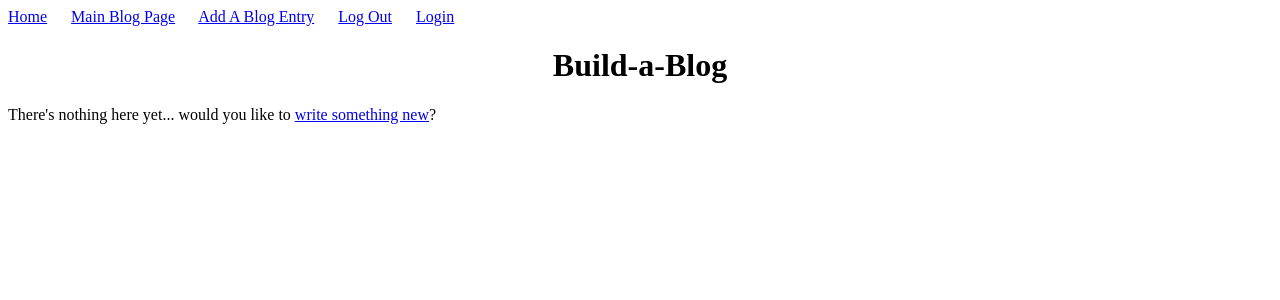
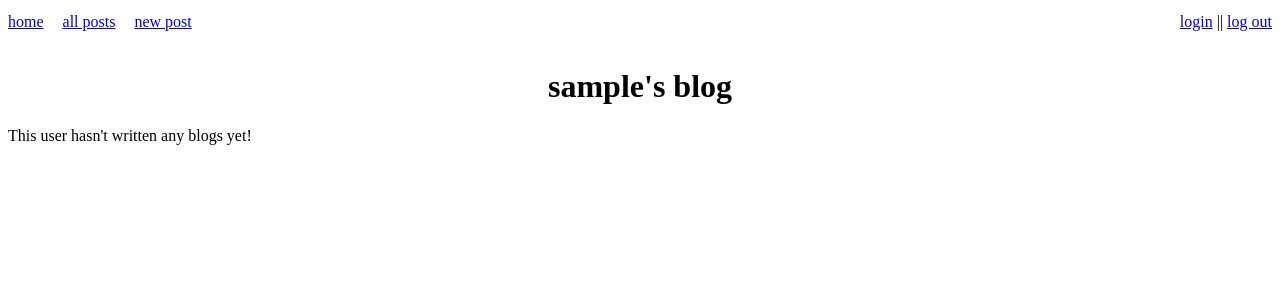
Before and after one commit to lyozaa/blogz, a Flask app: page /blog?user=1 in a window 1280 px wide. Shown: the top 300 px of the page. Run offline with Flask 2, Linux system fonts and the light colour scheme; the visitor is signed in with stand-in values (Sample User, id 1); data comes from the database, SQL or seed files in the repository; data that the repository does not hold is empty.

Commit message:
FINISHED!

```diff
--- a/main.py
+++ b/main.py
@@ -13,7 +13,6 @@ class Blog(db.Model):
     id = db.Column(db.Integer, primary_key=True)
     title = db.Column(db.String(120))
     body = db.Column(db.String(1200))
-    #TODO: line 17 user to username?
     owner_id = db.Column(db.Integer, db.ForeignKey("user.id"))
 
     def __init__(self, title, body, owner):
@@ -21,12 +20,13 @@ class Blog(db.Model):
         self.body = body
         self.owner = owner
 
+
 class User(db.Model):
 
     id = db.Column(db.Integer, primary_key=True)
     username = db.Column(db.String(20))
     password = db.Column(db.String(20))
-    blog = db.relationship("Blog", backref="owner")
+    blogs = db.relationship("Blog", backref="owner")
 
     def __init__(self, username, password):
         self.username = username
@@ -36,7 +36,7 @@ class User(db.Model):
 @app.before_request
 def require_login():
     #TODO: delete "login" after / is set up
-    route_whitelist = ["signup", "index", "blog_index", "login"]
+    route_whitelist = ["login","blog_index", "index", "signup"]
     if request.endpoint not in route_whitelist and "username" not in session:
         return redirect("/login")
 
@@ -47,15 +47,18 @@ def login():
         username = request.form["username"]
         password = request.form["password"]
         user = User.query.filter_by(username=username).first()
-        if user and user.password == password:
+        if not user:
+            flash("That username doesn't exist.", category="error")
+            return render_template("login.html")
+        if user.password != password:
+            flash("That password is incorrect.", category="error")
+            return render_template("login.html")
+        else:
             session["username"] = username
             flash("Logged In!", category="success")
             return redirect("/newpost")
-        else:
-            flash("User password incorrect, or user does not exist", category="error")
-            return render_template("login.html")
-
-    return render_template("login.html")
+    else:
+        return render_template("login.html")
 
 
 @app.route("/signup", methods=["POST", "GET"])
@@ -72,7 +75,6 @@ def signup():
         #initialize the error messages
         username_error_msg = ""
         password_error_msg = ""
-        verify_password_error_msg = ""
 
         #username qualify conditions
         if username == "":
@@ -89,29 +91,34 @@ def signup():
         #password qualify conditions
         if password == "":
             password_error_msg = flash("Please enter a password.", category="error")
+        if len(password) < 3:
+            password_error_msg = flash("Password must be at least 3 characters.", category="error")
         if password != verify:
             password_error_msg = flash("Passwords do not match.", category="error")
-            verify_password_error_msg = flash("Passwords do not match.", category="error")
         else:
             password_error_msg == ""
-            verify_password_error_msg == ""
 
         #if all fields pass qualifying conditions, check the database to see if user is unique
-        if not username_error_msg and not password_error_msg and not verify_password_error_msg:
+        if username_error_msg == "" and password_error_msg == "":
             existing_username = user = User.query.filter_by(username=username).first()
             if not existing_username:
                 new_user = User(username, password)
                 db.session.add(new_user)
                 db.session.commit()
                 session["username"] = username
+                #TODO: Flash "Welcome to Blogz, {{username}}!"
                 return redirect("/newpost")
             else:
+                username_error_msg = flash("That username is already taken.", category="error")
                 return render_template("signup.html",
-                    username_error = username_error_msg,
-                    password_error = password_error_msg,
-                    verify_error = verify_password_error_msg)
+                    username_error = username_error_msg)
+        else:
+            return render_template("signup.html",
+                username_error = username_error_msg,
+                password_error = password_error_msg)
 
     return render_template("signup.html")
+
 
 @app.route("/logout")
 def logout():
@@ -122,20 +129,29 @@ def logout():
 
 @app.route("/")
 def index():
-    return redirect("/blog")
+    users = User.query.all()
+    return render_template("index.html",
+        users=users)
 
 
 @app.route("/blog")
 def blog_index():
-    #To see the index page that displays all the blog posts
-    if not request.args.get("id"):
-        all_posts = Blog.query.all()
-        return render_template("blog.html", title="Blog", posts=all_posts)
-    #To access a specific blog post's page
+    # Use Case 1: User clicks on post title to access a single post's page
+    if request.args.get('id'):
+        post_id = request.args.get('id')
+        post = Blog.query.get(post_id)
+        return render_template("single-post.html", post=post)
+    # Use Case 2: User clicks on username link (from index or end of post) to go to user's blog
+    elif request.args.get('user'):
+        owner_id = request.args.get('user')
+        blogger_name = User.query.get(owner_id)
+        posts = Blog.query.filter_by(owner_id=owner_id).all()
+        return render_template("singleUser.html", user=blogger_name, posts=posts)
+    # Use Case 3: User Uses the <nav> bar to access the /blog page with all post from all users displayed
     else:
-        blog_id_query = request.args.get("id") #this needs to get the k/v of the post and the id # of the post
-        blog_id = Blog.query.get(blog_id_query)
-        return render_template("single-blog.html", post=blog_id)
+        posts = Blog.query.all()
+        #TODO: Display written by line after blogs
+        return render_template("blog.html", posts=posts)
 
 
 @app.route("/newpost", methods = ["POST", "GET"])
--- a/templates/base.html
+++ b/templates/base.html
@@ -1,9 +1,7 @@
 <!DOCTYPE html>
 <html>
-    <head>
-        <title>{{title}}</title>
-    </head>
     <body>
+        <!-- CSS Styling -->
         <style>
             h1{
                 text-align: center;
@@ -19,18 +17,33 @@
             h2{
                 font-size: 1.5em;
             }
-            nav{
-                text-align: left;
-                font-size: 1em;
+            nav ul{
+                padding: 0;
+                display: inline-block;
+                margin-top: 5px;
+            }
+
+            nav ul li{
+                list-style: none;
+                display: inline-block;
+                margin-right: 15px;
+            }
+
+            .user-account{
+                list-style: none;
+                display: inline-block;
+                margin-top: 5px;
+                float: right;
             }
         </style>
 
         <nav>
-            <a href="/">Home</a>    &emsp;
-            <a href="/blog">Main Blog Page</a>  &emsp;
-            <a href="/newpost">Add A Blog Entry</a> &emsp;
-            <a href="/logout">Log Out</a>   &emsp;
-            <a href="/login">Login</a>  &emsp;
+            <ul>
+            <li><a href="/">home</a></li>
+            <li><a href="/blog">all posts</a></li>
+            <li><a href="/newpost">new post</a></li>
+            </ul>
+            <li class="user-account"><a href="/login">login</a> || <a href="/logout">log out</a></li>
         </nav>
 
         {% with messages = get_flashed_messages(with_categories=True) %}
--- a/templates/blog.html
+++ b/templates/blog.html
@@ -2,15 +2,16 @@
 
 {% block content %}
 
-    <h1>Build-a-Blog</h1> <!-- use title so it goes in template? -->
+    <h1>Welcome to Blogz!</h1> <!-- use title so it goes in template? -->
+    <h3 style="text-align: center;">here's what's on people's minds...</h3>
 
     {% if posts|length == 0 %}
         <p>There's nothing here yet... would you like to <a href="/newpost">write something new</a>?</p>
     {% else %}
-        {% for post in posts %} <!--have to iterate over all blogs to generate blog previews -- does order (new>old) matter?-->
+        {% for post in posts %} <!--have to iterate over all blogs to generate blog previews-->
         <h2><a href="/blog?id={{post.id}}">{{post.title}}</a></h2>
-        <p>{{post.body}}</p>        <!--blog_body?-->
+        <p>{{post.body}}</p>
+        <p><i>written by... <a href="/blog?user={{post.owner_id}}">{{post.owner.username}}</a></i></p>
         {% endfor %}
     {% endif %}
-
 {% endblock %}
--- a/templates/login.html
+++ b/templates/login.html
@@ -9,14 +9,12 @@
             <td><label for="username">Username</label></td>
             <td>
                 <input name="username" type="username" value="{{ email }}">
-                <span>{{username_error}}</span>
             </td>
         </tr>
         <tr>
             <td><label for="password">Password</label></td>
             <td>
                 <input name="password" type="password">
-                <span>{{password_error}}</span>
             </td>
         </tr>
     </table>
--- a/templates/signup.html
+++ b/templates/signup.html
@@ -9,19 +9,16 @@
             <td><label for="username">Username</label></td>
             <td>
                 <input name="username" type="username" value="{{ email }}">
-                <span>{{username_error}}</span>
             </td>
         </tr>
         <tr>
             <td><label for="password">Password</label></td>
             <td>
                 <input name="password" type="password">
-                <span>{{password_error}}</span>
             </td>
         </tr>
         <tr>
             <td><label for="verify">Verify Password</label></td>
-            <span>{{verify_error}}</span>
             <td>
                 <input name="verify" type="password">
             </td>
--- a/templates/single-blog.html
+++ b/templates/single-post.html
@@ -3,7 +3,6 @@
 
     <h1>{{post.title}}</h1>
     <p>{{post.body}}</p>
-
-    <br><br><br>
-    <p>post by <a href="blog/?id={{username}}">{{username}}</a></p>
+    <br>
+    <p><i>written by... <a href="/blog?user={{post.owner_id}}">{{post.owner.username}}</a></i></p>
 {% endblock %}
--- a/templates/singleUser.html
+++ b/templates/singleUser.html
@@ -0,0 +1,17 @@
+{% extends "base.html" %}
+{% block content %}
+    <h1>{{user.username}}'s blog</h1>
+
+    {% if posts|length == 0 %}
+            <p>This user hasn't written any blogs yet!</p>
+            {% else %}
+
+            {% for post in posts %}
+                <h2><a href="/blog?id={{post.id}}">{{post.title}}</a></h2>
+                <p>{{post.body}}</p>
+
+                <br><br><br>
+                <p>written by... <a href="/blog?user={{post.owner_id}}">{{post.owner.username}}</a></p>
+            {% endfor %}
+    {% endif %}
+{% endblock %}
```
Also changed, not shown: templates/index.html (+15 -0 lines).
